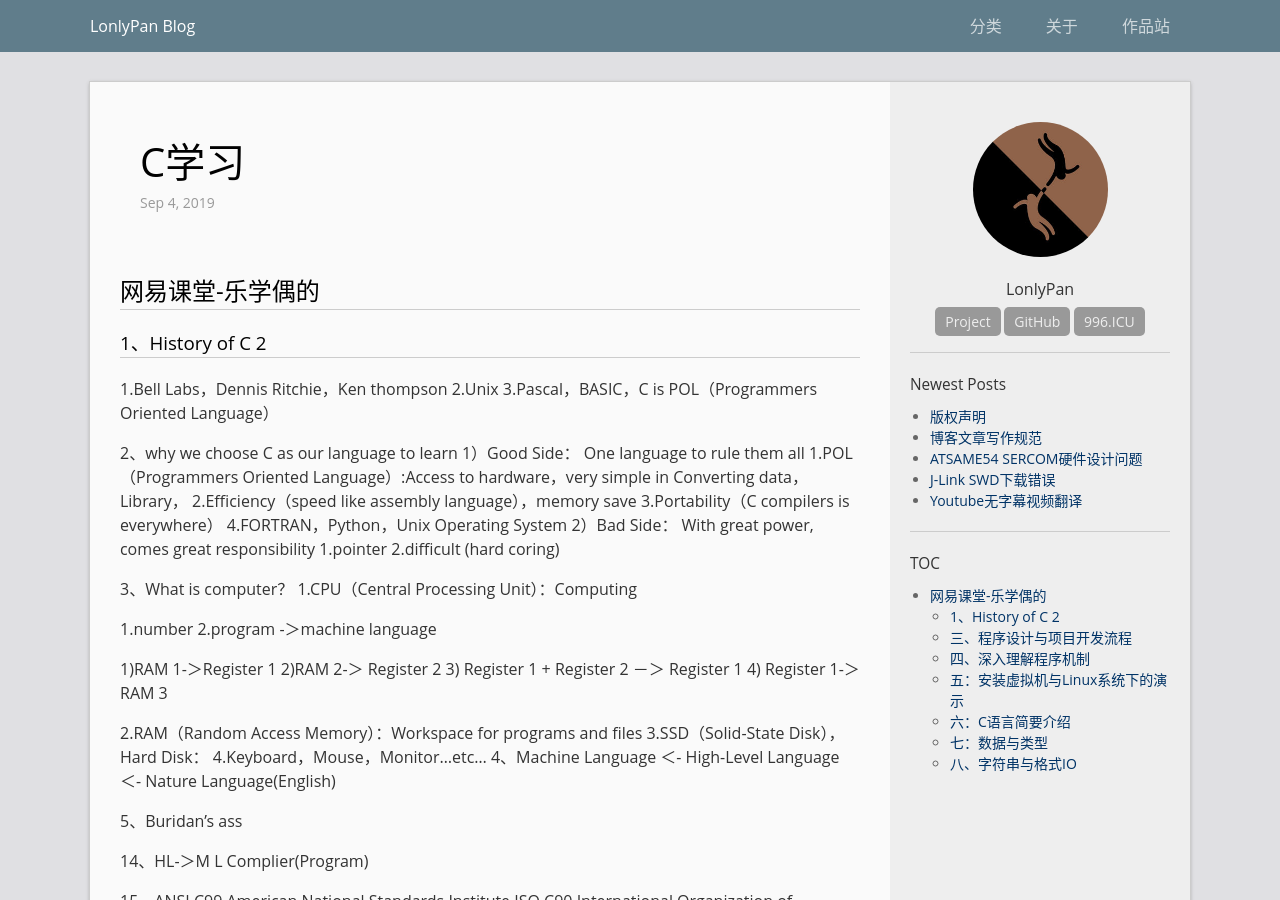
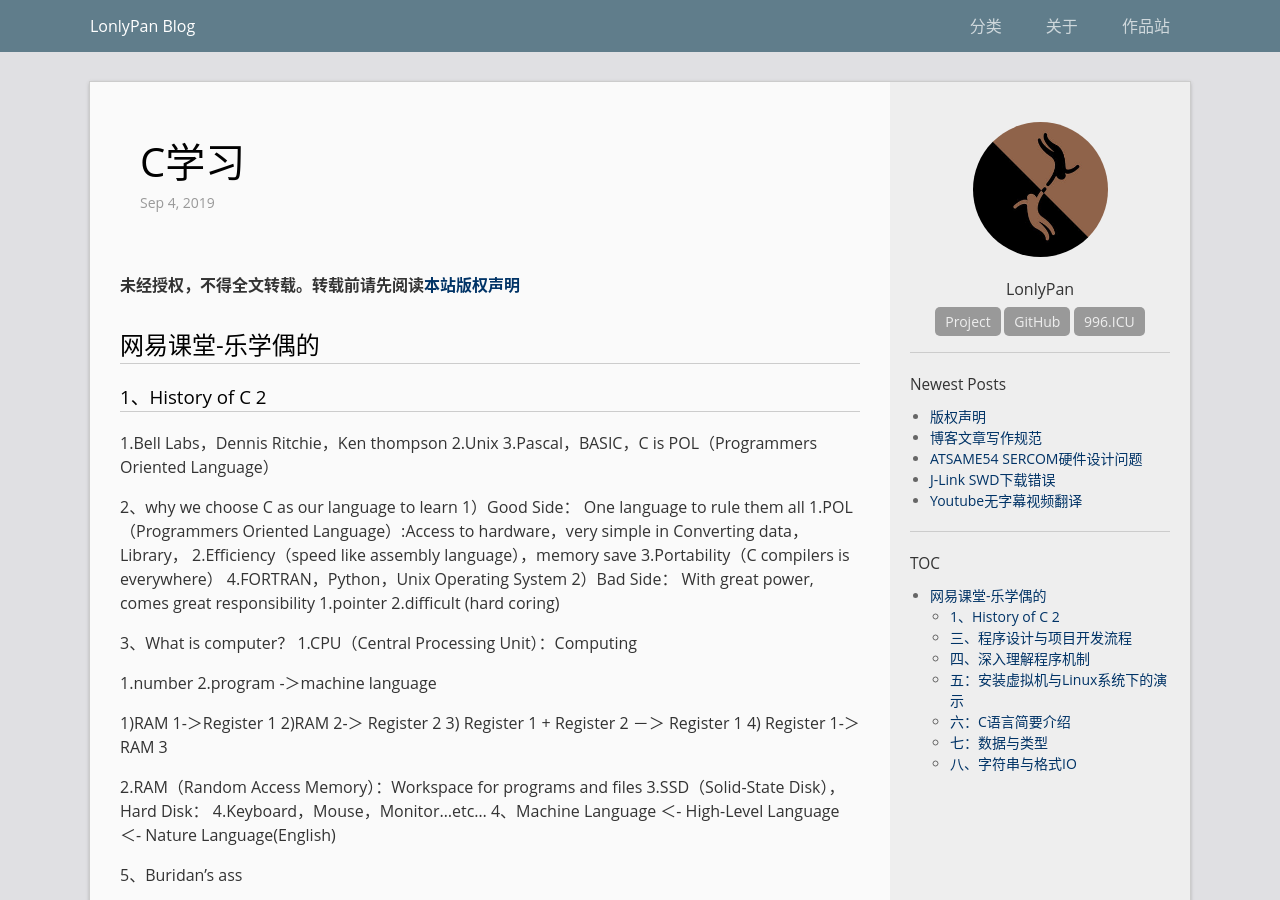
Before and after one commit to LonlyStack/LonlyPan.github.io, a Jekyll site: the page built from _posts/2019-09-04-C学习.md, in a window 1280 px wide and 900 px high. Built offline with Jekyll 4.4.1, drawn with Linux system fonts in a browser that asks for light colours.

Commit message:
修改文件: _posts/2019-09-04-C学习.md

```diff
--- a/_posts/2019-09-04-C学习.md
+++ b/_posts/2019-09-04-C学习.md
@@ -2,8 +2,10 @@
 layout: post
 title: "C学习"
 data: 2019-9-4 18:6
-categories:  c&c++
+categories:  C&C++
 ---
+
+**未经授权，不得全文转载。转载前请先阅读[本站版权声明](https://lonlypan.com/archivers/版权声明)**
 
 ## 网易课堂-乐学偶的
 
```
